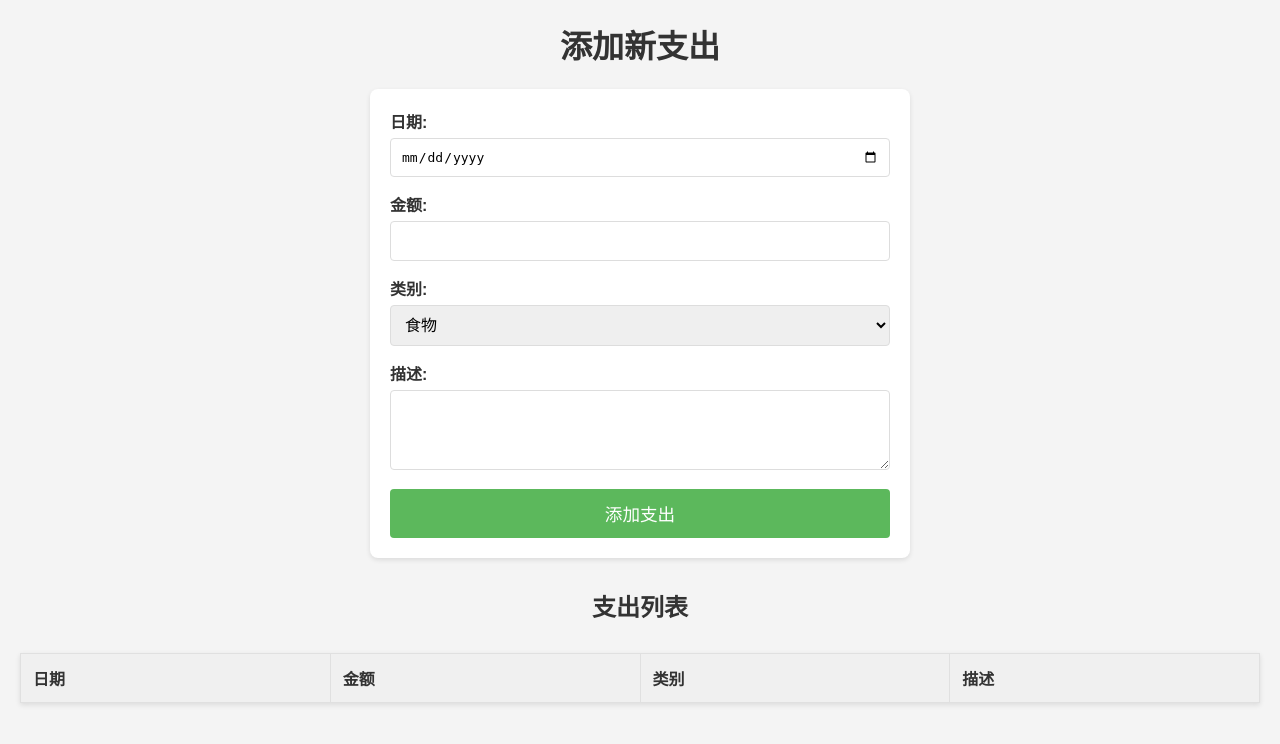
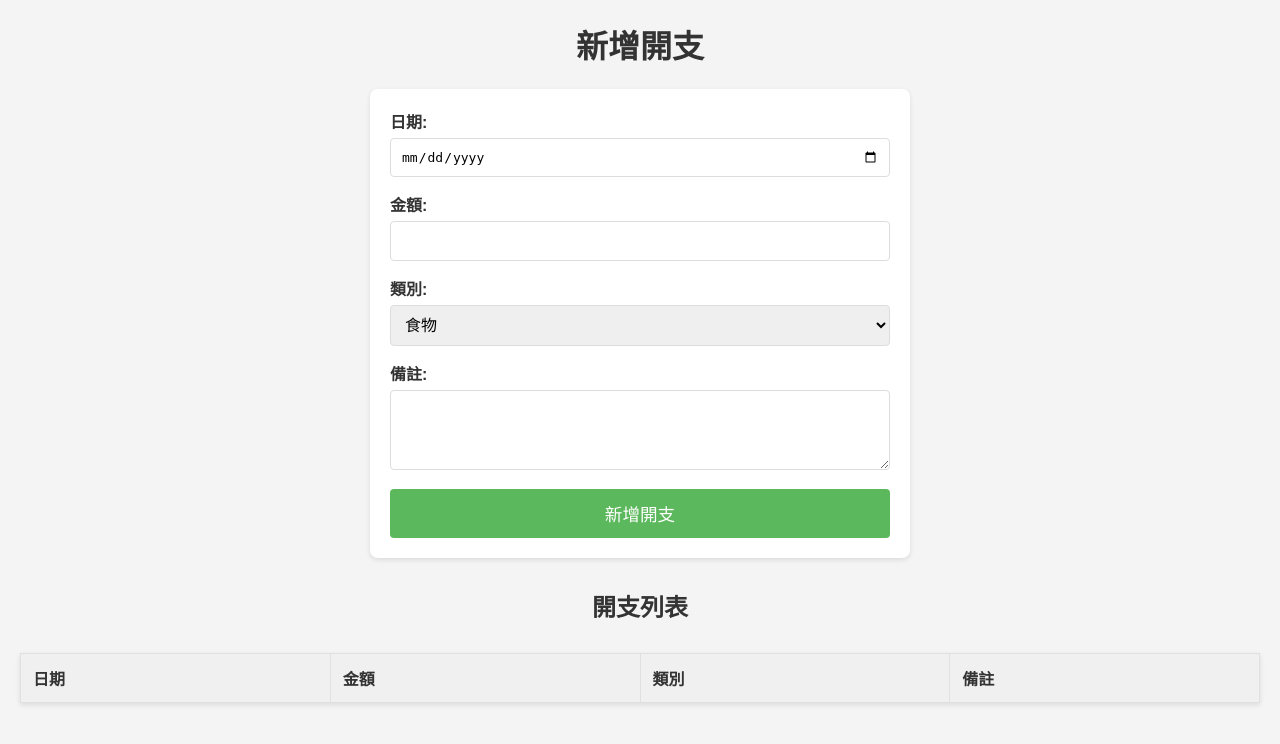
Before and after one commit to louis378/budget_tracker, a Flask app: page / in a window 1280 px wide. Shown: the top 744 px of the page. Run offline with Flask 3, Linux system fonts and the light colour scheme; lists and menus that the app fills with data are empty.

Commit message:
i18n: Convert project to Traditional Chinese (繁體中文)
This commit updates all user-facing text and internal string literals
from Simplified Chinese to Traditional Chinese to ensure a consistent
localization for Traditional Chinese users.

Changes include:
- `templates/index.html`: All visible text (titles, labels, buttons)
  updated to Traditional Chinese. HTML lang attribute set to `zh-TW`.
- `app.py`: `PREDEFINED_CATEGORIES` list translated to Traditional
  Chinese.
- `README.md`: Entire document content converted to Traditional Chinese.
- `test_app.py`: Sample data and relevant assertions updated to use
  Traditional Chinese strings. Unit tests were re-run and all pass.

The application should now display entirely in Traditional Chinese.

```diff
--- a/budget_tracker/app.py
+++ b/budget_tracker/app.py
@@ -24,7 +24,7 @@ class Expense(db.Model):
     def __repr__(self):
         return f'<Expense {self.id} - {self.date} - {self.amount} - {self.category}>'
 
-PREDEFINED_CATEGORIES = ["食物", "交通", "住房", "水电费", "娱乐", "医疗健康", "教育", "其他"]
+PREDEFINED_CATEGORIES = ["食物", "交通", "居住", "水電雜費", "娛樂", "醫療保健", "教育", "其他"]
 
 @app.route('/')
 def index():
--- a/budget_tracker/templates/index.html
+++ b/budget_tracker/templates/index.html
@@ -1,24 +1,24 @@
 <!DOCTYPE html>
-<html lang="zh">
+<html lang="zh-TW"> <!-- Changed lang to zh-TW for Traditional Chinese -->
 <head>
     <meta charset="UTF-8">
     <meta name="viewport" content="width=device-width, initial-scale=1.0">
-    <title>家庭支出追踪器</title>
+    <title>家庭開支追蹤器</title>
     <link rel="stylesheet" href="{{ url_for('static', filename='style.css') }}">
 </head>
 <body>
-    <h1>添加新支出</h1>
+    <h1>新增開支</h1>
     <form action="{{ url_for('add_expense') }}" method="post">
         <div>
             <label for="date">日期:</label>
             <input type="date" id="date" name="date" required>
         </div>
         <div>
-            <label for="amount">金额:</label>
+            <label for="amount">金額:</label>
             <input type="number" id="amount" name="amount" step="0.01" required>
         </div>
         <div>
-            <label for="category">类别:</label>
+            <label for="category">類別:</label>
             <select id="category" name="category" required>
                 {% for category in categories %}
                 <option value="{{ category }}">{{ category }}</option>
@@ -26,20 +26,20 @@
             </select>
         </div>
         <div>
-            <label for="description">描述:</label>
+            <label for="description">備註:</label>
             <textarea id="description" name="description"></textarea>
         </div>
-        <button type="submit">添加支出</button>
+        <button type="submit">新增開支</button>
     </form>
 
-    <h2>支出列表</h2>
+    <h2>開支列表</h2>
     <table>
         <thead>
             <tr>
                 <th>日期</th>
-                <th>金额</th>
-                <th>类别</th>
-                <th>描述</th>
+                <th>金額</th>
+                <th>類別</th>
+                <th>備註</th>
             </tr>
         </thead>
         <tbody>
--- a/budget_tracker/test_app.py
+++ b/budget_tracker/test_app.py
@@ -19,7 +19,7 @@ class BudgetTrackerTests(unittest.TestCase):
     def test_01_index_route_empty_db(self):
         response = self.client.get('/')
         self.assertEqual(response.status_code, 200)
-        self.assertIn('<h1>添加新支出</h1>', response.data.decode('utf-8'))
+        self.assertIn('<h1>新增開支</h1>', response.data.decode('utf-8'))
 
     def test_02_add_expense_and_redirect(self):
         response = self.client.post('/add_expense', data=dict(
@@ -43,14 +43,14 @@ class BudgetTrackerTests(unittest.TestCase):
                 date=datetime.date(2023, 1, 15),
                 amount=75.0,
                 category='交通',
-                description='地铁卡充值'
+                description='捷運卡儲值'
             )
             db.session.add(test_expense)
             db.session.commit()
         response = self.client.get('/')
         self.assertEqual(response.status_code, 200)
         response_data_decoded = response.data.decode('utf-8')
-        self.assertIn('地铁卡充值', response_data_decoded)
+        self.assertIn('捷運卡儲值', response_data_decoded)
         self.assertIn('75.00', response_data_decoded)
         self.assertIn('交通', response_data_decoded)
         self.assertIn('2023-01-15', response_data_decoded)
```
Also changed, not shown: budget_tracker/README.md, budget_tracker/budget.db.
